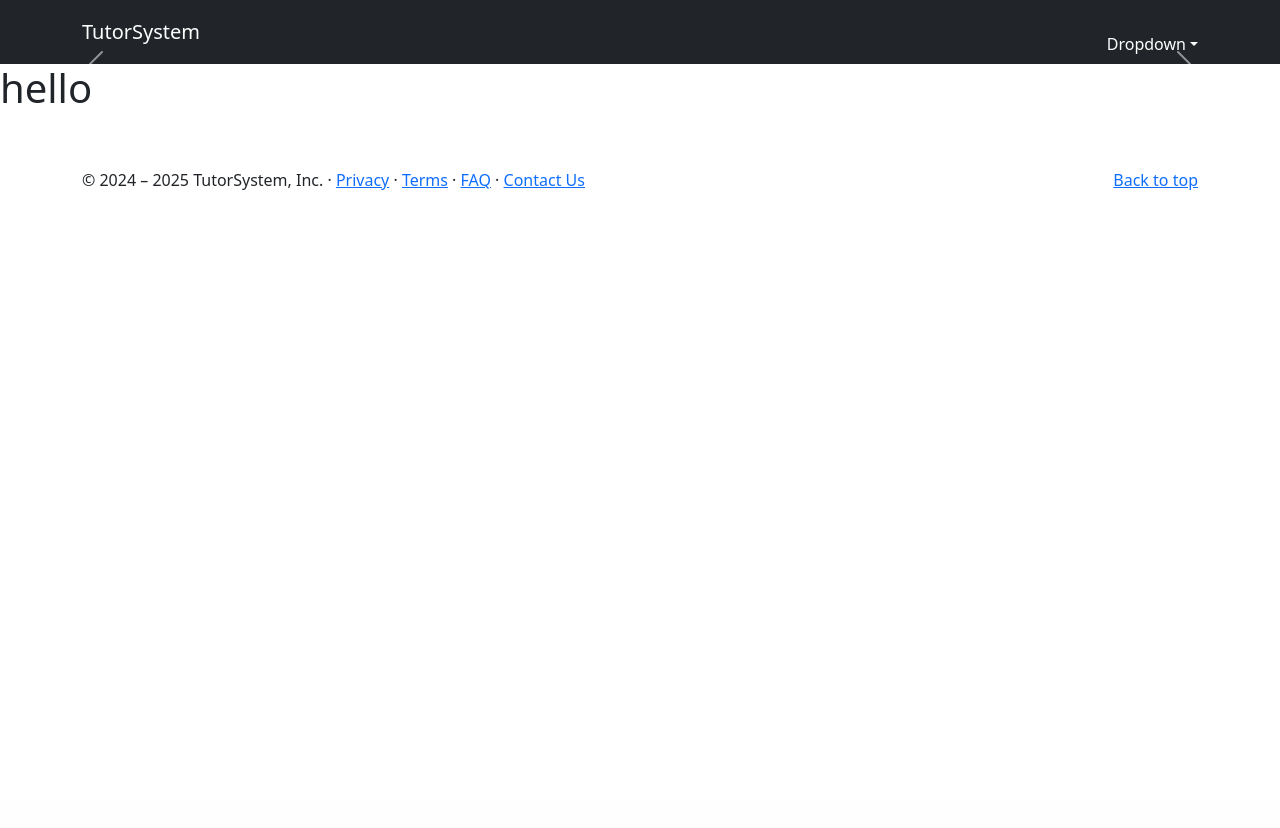
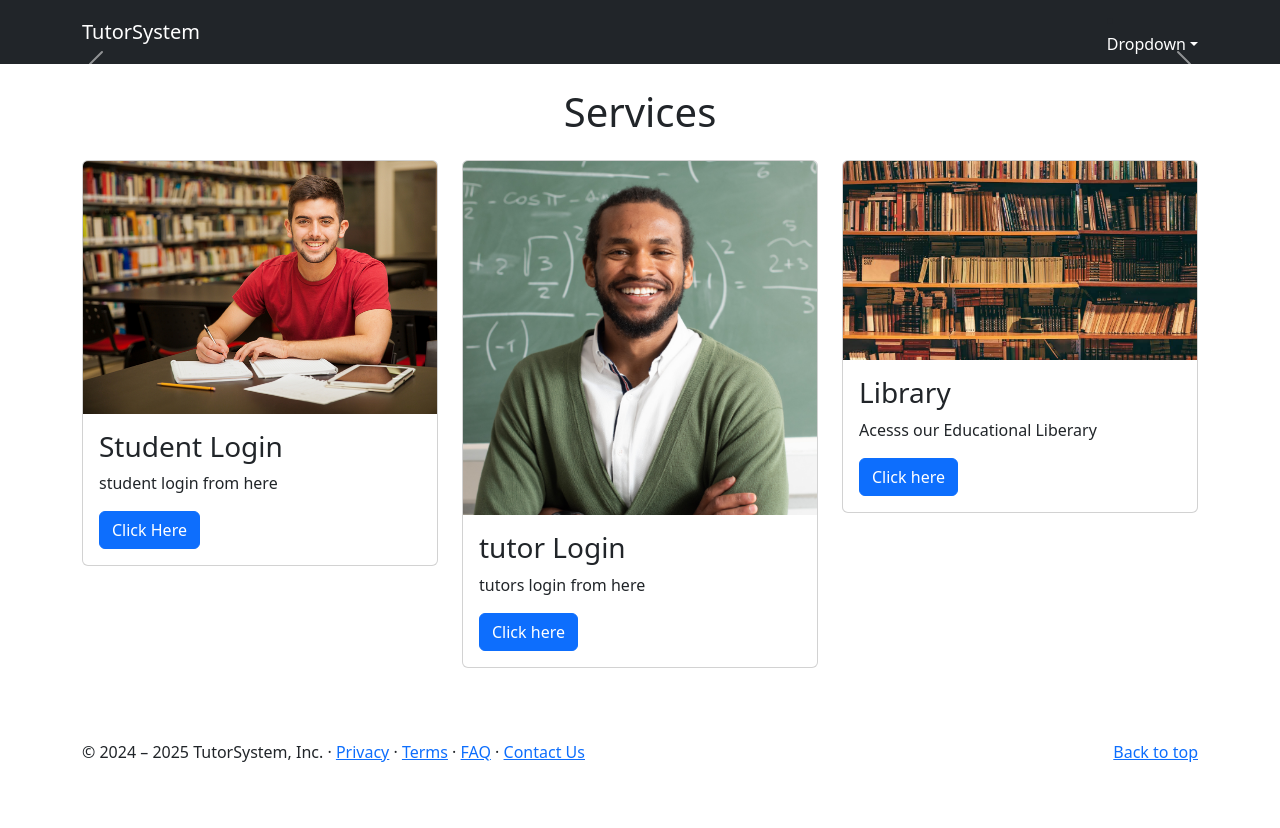
Before and after one commit to Black-Dragon-Kalameet/TutorSystem, a Django app: page / in a window 1280 px wide. Before the commit the page ends 190 px from the top, so only its background shows below. Run offline with Django 4.2, Linux system fonts and the light colour scheme; data that the repository does not hold is empty; some libraries are stand-ins or nearby versions.

Commit message:
updated homepage and linked it with some cards, fixed messaging system issue where now it shows who to send to and THEN opens chat with that person rather than showing all sent and recieved

```diff
--- a/main/models.py
+++ b/main/models.py
@@ -20,6 +20,8 @@ class student(models.Model):
     Student_name = models.CharField(max_length=180, null=False)
     username = models.CharField(max_length=180, null=False)
     password = models.CharField(max_length=180,null=False)
+    def __str__(self):
+     return self.Student_name
 
 class carosel(models.Model):
     img=models.ImageField(upload_to="carosel/")
--- a/main/templates/home.html
+++ b/main/templates/home.html
@@ -34,9 +34,60 @@
       <span class="visually-hidden">Next</span>
     </button>
   </div>
-<h1>
-    hello
-</h1>
+
+
+
+  <section class="container my-4">
+    <h1 class="text-center mb-4 section-heading">Services</h1>
+    <div class="row">
+  <!-- studnt logn card -->
+
+      <div class="col-md-4">
+        <div class="card">
+          <img src="media/student.png" class="card-img-top" alt="..." />
+          <div class="card-body">
+            <h3 class="card-title">Student Login</h3>
+            <p class="card-text">student login from here</p>
+            <a href="{% url 'slogin' %}" class="btn btn-primary">Click Here</a>
+          </div>
+        </div>
+      </div>
+  <!-- strudent login end -->
+
+  <!-- tutor card starts -->
+
+      <div class="col-md-4">
+        <div class="card">
+          <img src="media/tutor.png" class="card-img-top" alt="..." />
+          <div class="card-body">
+            <h3 class="card-title">tutor Login</h3>
+            <p class="card-text">tutors login from here</p>
+            <a href="{% url 'tutorlogin' %}" class="btn btn-primary">Click here</a>
+          </div>
+        </div>
+      </div>
+
+  <!-- tutor card ends -->
+
+
+  <!-- lib card starts -->
+
+  <div class="col-md-4">
+    <div class="card">
+      <img src="media/lib.jpg" class="card-img-top" alt="..." />
+      <div class="card-body">
+        <h3 class="card-title">Library</h3>
+        <p class="card-text">Acesss our Educational Liberary</p>
+        <a href="#" class="btn btn-primary">Click here</a>
+      </div>
+    </div>
+  </div>
+</div>
+</section>
+<!--- lib card ends -->
+
+
+
 
 
 {% endblock %}
--- a/main/urls.py
+++ b/main/urls.py
@@ -9,6 +9,8 @@ urlpatterns =[
     path('student/slogin',views.slogin,name='slogin'),
     path('tutor/tutorlogin',views.tutorlogin,name='tutorlogin'),
     path('message',views.message,name='message'),
+    path('select_recipient/', views.select_recipient, name='select_recipient'),
+    path('message/<int:recipient_id>/', views.message, name='message'),
 
 
 
--- a/main/views.py
+++ b/main/views.py
@@ -56,41 +56,57 @@ def slogin(request):
     form = forms.sloginform
     return render(request,'student/slogin.html',{'form':form, 'message': message})
 
+def message(request, recipient_id=None):
+    if recipient_id is None:
+        return redirect('select_recipient')  # Redirect to recipient selection if no recipient is provided
 
-def message(request):
     form = forms.messageform()
     allmessages = []
-    available_receivers = []
-
 
     if 'tutorlogin' in request.session and request.session['tutorlogin'] == True:
-        id = request.session['tutorid']
-        allmessages = models.message.objects.filter(sender_tutor=id) | models.message.objects.filter(receiver_tutor=id)
-        available_receivers = models.student.objects.all()
+        sender_id = request.session['tutorid']
+        recipient = models.student.objects.get(id=recipient_id)
+        allmessages = models.message.objects.filter(
+            sender_tutor=sender_id, receiver_student=recipient_id
+        ) | models.message.objects.filter(
+            sender_student=recipient_id, receiver_tutor=sender_id
+        )
     else:
-        id= request.session['studentid']
-        allmessages = models.message.objects.filter(sender_student=id) | models.message.objects.filter(receiver_student=id)
-        available_receivers = models.tutor.objects.all()
+        sender_id = request.session['studentid']
+        recipient = models.tutor.objects.get(id=recipient_id)
+        allmessages = models.message.objects.filter(
+            sender_student=sender_id, receiver_tutor=recipient_id
+        ) | models.message.objects.filter(
+            sender_tutor=recipient_id, receiver_student=sender_id
+        )
 
     if request.method == 'POST':
         form = forms.messageform(request.POST, request.FILES)
         if form.is_valid():
             message_instance = form.save(commit=False)
-            receiver_id = request.POST.get('receiver_id')
-            if request.session['tutorlogin'] == True:
-                id2= request.session['tutorid']
-                message_instance.sender_tutor = models.tutor.objects.get(id=id2)
-                message_instance.receiver_student = models.student.objects.get(id=receiver_id)
+            if 'tutorlogin' in request.session and request.session['tutorlogin'] == True:
+                message_instance.sender_tutor = models.tutor.objects.get(id=sender_id)
+                message_instance.receiver_student = models.student.objects.get(id=recipient_id)
             else:
-                id2= request.session['studentid']
-                message_instance.sender_student = models.student.objects.get(id=id2)
-                message_instance.receiver_tutor = models.tutor.objects.get(id=receiver_id)
-
+                message_instance.sender_student = models.student.objects.get(id=sender_id)
+                message_instance.receiver_tutor = models.tutor.objects.get(id=recipient_id)
             message_instance.save()
-            return redirect('message')
+            return redirect('message', recipient_id=recipient_id)
 
     return render(request, 'message.html', {
         'allmessages': allmessages,
         'form': form,
-        'available_receivers': available_receivers,
+        'recipient': recipient,
     })
+
+
+def select_recipient(request):
+    available_recipients = []
+
+    if request.session['tutorlogin'] == True:
+
+        available_recipients = models.student.objects.all()
+    else:
+        available_recipients = models.tutor.objects.all()
+
+    return render(request, 'select_recipient.html', {'available_recipients': available_recipients})
```
Also changed, not shown: main/templates/message.html (+8 -15 lines), main/templates/select_recipient.html (added, +13 -0 lines), media/lib.jpg (added), media/student.png (added), media/tutor.png (added).
